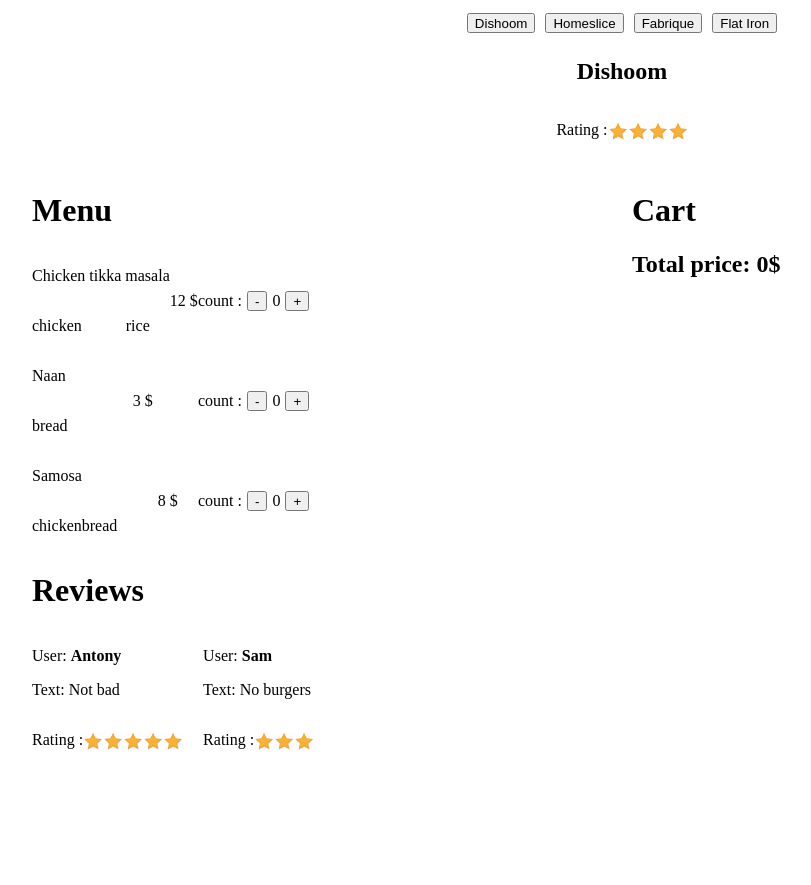
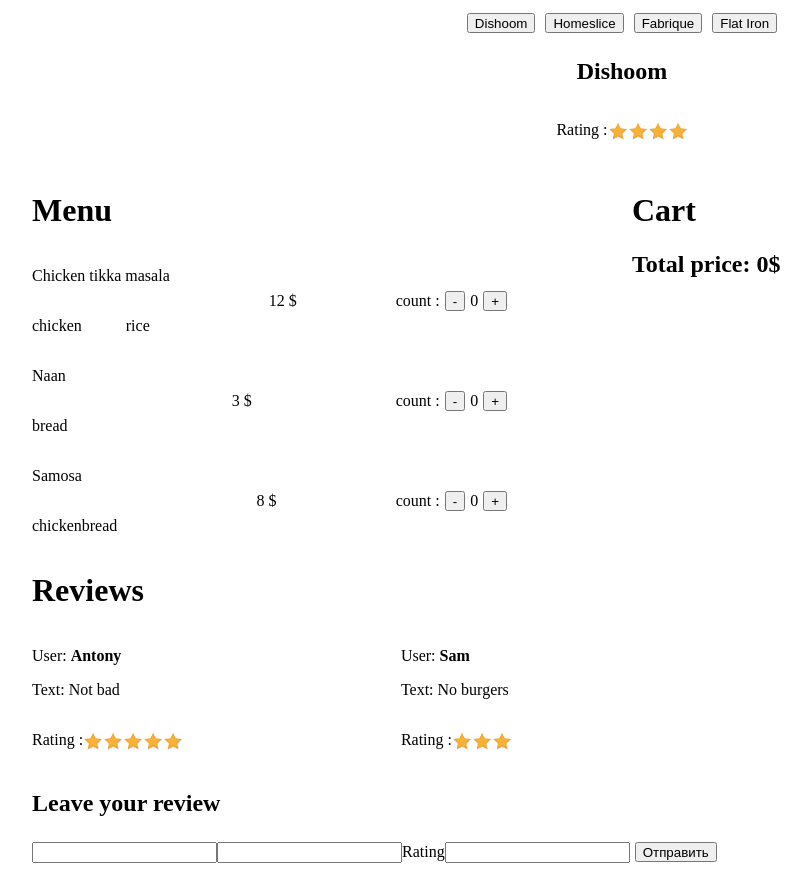
Before and after one commit to NikAndre/react-home-project, a React (Create React App) app: page / in a window 1280 px wide. Shown: the whole page, without its empty margins (18-829 px from the left). Before the commit the page ends 800 px from the top, so only its background shows below. Built offline with nearby package versions, Linux system fonts and the light colour scheme.

Commit message:
added addReview option

```diff
--- a/package.json
+++ b/package.json
@@ -13,6 +13,7 @@
     "react-scripts": "4.0.3",
     "redux": "^4.1.1",
     "reselect": "^4.0.0",
+    "uuid": "^8.3.2",
     "web-vitals": "^1.1.2"
   },
   "scripts": {
--- a/src/components/product/product.js
+++ b/src/components/product/product.js
@@ -3,8 +3,6 @@
 import propTypes from 'prop-types'
 import {connect} from "react-redux";
 import {decrement, increment} from "../redux/actions";
-
-
 
 function Product(
     {
--- a/src/components/product/review.js
+++ b/src/components/product/review.js
@@ -10,7 +10,7 @@
      user
     }
     ){
-    console.log(user)
+    //console.log(user)
     return (
         <div className={'review-block'}>
             <p>User: <b>{user.name}</b></p>
@@ -20,11 +20,9 @@
     )
 }
 
-
 const mapStateToProps = (state,ownProps) => ({
     review : state.reviews[ownProps.id],
     user: state.users[state.reviews[ownProps.id].userId]
 })
 
-
 export default connect(mapStateToProps)(Review)
--- a/src/components/redux/actions.js
+++ b/src/components/redux/actions.js
@@ -1,4 +1,4 @@
-import {INCREMENT,DECREMENT,PRODREMOVE} from './constant'
+import {INCREMENT,DECREMENT,PRODREMOVE,ADDREVIEW} from './constant'
 
 export const increment = (id = 0)=>({
     type: INCREMENT,
@@ -19,3 +19,11 @@
         id
     }
 })
+export const addReview = (name = "0",text = "", rating = 0)=>({
+    type: ADDREVIEW,
+    payload: {
+        name,
+        text,
+        rating
+    }
+})
--- a/src/components/redux/constant.js
+++ b/src/components/redux/constant.js
@@ -1,3 +1,4 @@
 export const  INCREMENT = 'increment'
 export const  DECREMENT = 'decrement'
 export const  PRODREMOVE = 'PRODREMOVE'
+export const  ADDREVIEW = 'ADDREVIEW'
--- a/src/components/redux/middleware/genId.js
+++ b/src/components/redux/middleware/genId.js
@@ -1,3 +1,24 @@
-export default state => next => action => {
+import {v4 as uuidv4} from 'uuid'
 
+export default store => next => action => {
+    const {type,payload} = action
+    //console.log(action)
+    switch (type) {
+        case 'ADDREVIEW'
+            : const newId = uuidv4();
+            const newUserId = uuidv4();
+             action.payload = {
+                [newId] : {
+                    id:newId,
+                    userId: newUserId,
+                    text : payload.text,
+                    rating : payload.rating
+
+                }
+             }
+
+            return next(action)
+        default
+            : return  next(action)
+    }
 }
--- a/src/components/redux/middleware/logger.js
+++ b/src/components/redux/middleware/logger.js
@@ -1,3 +1,4 @@
 export default  store => next => action => {
+    //console.log(action)
     next(action)
 }
--- a/src/components/redux/reducer/reviews.js
+++ b/src/components/redux/reducer/reviews.js
@@ -1,15 +1,18 @@
 import { normalizedReviews } from "../../../fixtures";
 
 const defaultReviews =  normalizedReviews.reduce((accum , review)=>{
-    accum[review.id] = review
-    return accum
-},{})
-
+        accum[review.id] = review
+        return accum
+    },{})
 
 export default (reviews = defaultReviews,action) => {
-    const {type} = action
-    //console.log(reviews)
+    const {type,payload} = action
+    console.log(payload)
     switch (type){
+        case 'ADDREVIEW'
+        :   const result =  {...reviews, ...payload}
+            console.log(result)
+            return result
         default
         : return reviews
     }
--- a/src/components/redux/store.js
+++ b/src/components/redux/store.js
@@ -1,10 +1,12 @@
 import {applyMiddleware, createStore} from "redux";
 import reducer from './reducer';
 import logger from "./middleware/logger";
+import genId from "./middleware/genId";
 
 const store = createStore(
     reducer,
     applyMiddleware(
+        genId,
         logger
     ));
 
--- a/src/components/restaurants.js
+++ b/src/components/restaurants.js
@@ -7,14 +7,10 @@
 import {connect} from "react-redux";
 import Rate from "./rate";
 
-
-
 function Restaurants (
     {
        restaurants
     }){
-
-
     const [activeId, setActiveId] = useState(restaurants[0].id)
 
     const activeRestaurant = useMemo(
--- a/src/components/reviews.js
+++ b/src/components/reviews.js
@@ -1,8 +1,22 @@
 import React from "react";
 import Review from "./product/review";
 import {connect} from "react-redux";
+import {addReview} from "./redux/actions";
 
-function Reviews ({ arrId }){
+
+function Reviews ({
+                      arrId,
+                      addReview
+                  }){
+
+    const  handleFormClick = (e) => {
+        e.preventDefault()
+        const name = e.target.name.value
+        const text = e.target.text.value
+        const rating = e.target.rating.value
+
+        addReview(name,text,rating)
+    }
 
     return (
         <div>
@@ -12,8 +26,21 @@
                 arrId.map((id)=> (<Review key = {id} id = {id}/>))
             }
             </div>
+            <div>
+                <h2>Leave your review</h2>
+                <form onSubmit={handleFormClick}>
+                    <input type={'text'}  name = {'name'} />
+                    <input type={'text'} name = {'text'} />
+                    <label>Rating</label>
+                    <input  name = {'rating'} type = {'number'}/>
+                    <button type={"submit"} > Отправить </button>
+                </form>
+            </div>
         </div>
     )
 }
-
-export default connect()(Reviews)
+const mapStateToProps = state =>  ({})
+const mapDispatchToProps =  {
+    addReview
+}
+export default connect(mapStateToProps,mapDispatchToProps)(Reviews)
```
Also changed, not shown: 1 other file (tests, documents, lock files or other folders).
